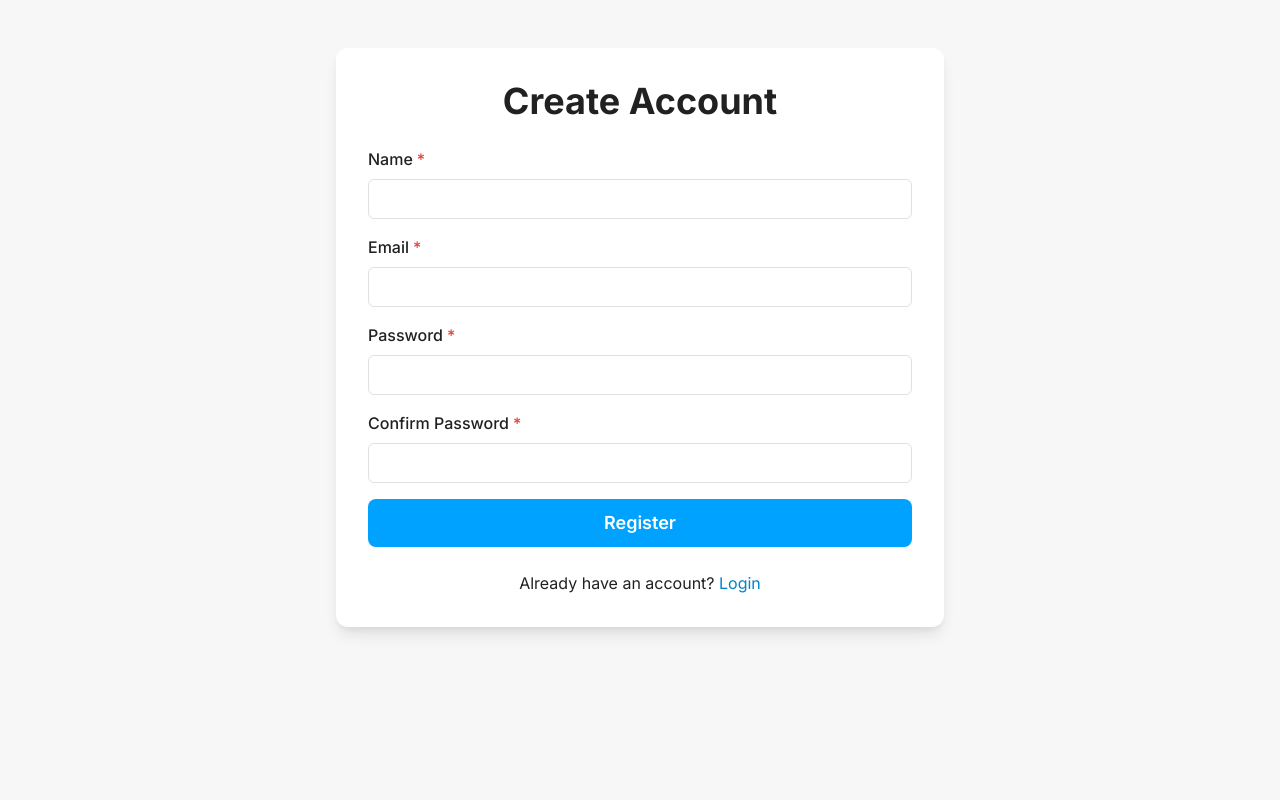
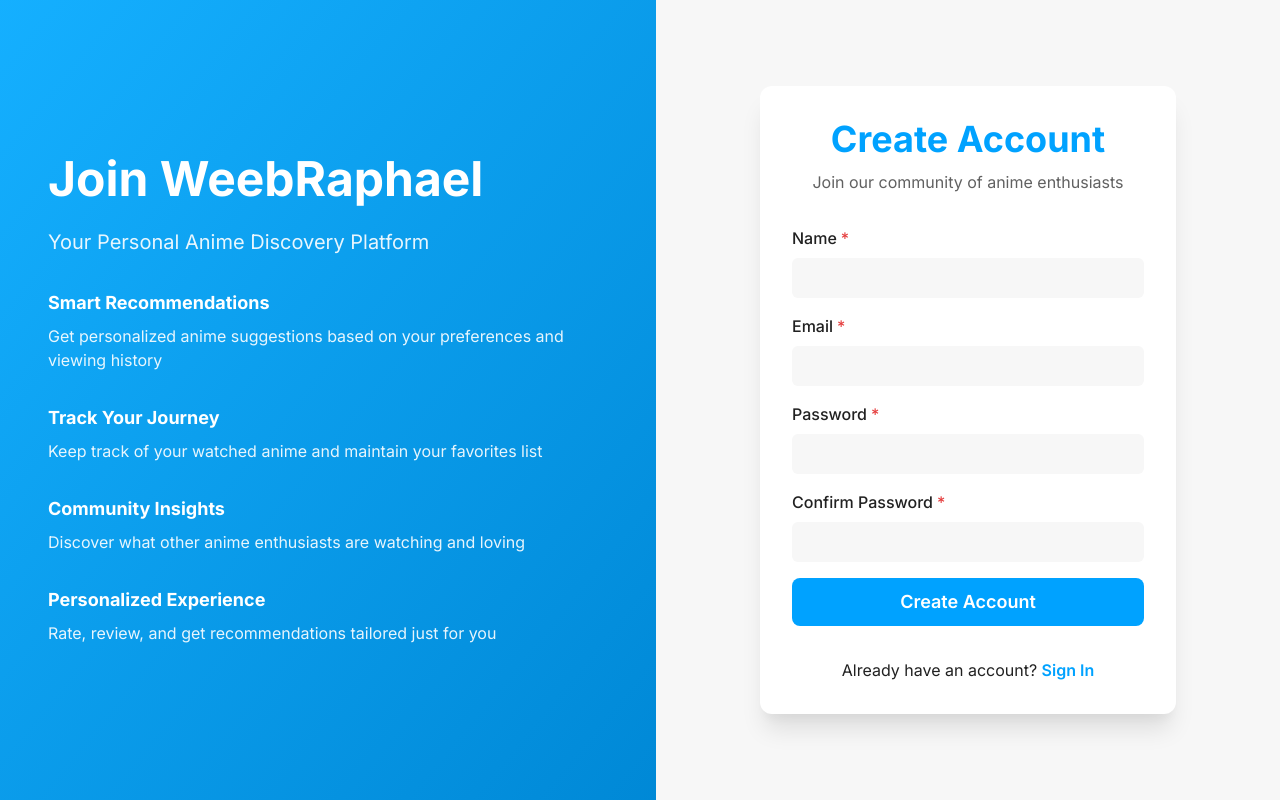
Before and after one commit to Ccleveland09ner/weebRaphael, a React (Vite) app in the folder frontend/: page /register in a window 1280 px wide. Built offline with nearby package versions, Linux system fonts and the light colour scheme; no server answers.

Commit message:
Update login and register pages for consistent layout

```diff
--- a/frontend/src/pages/Login.tsx
+++ b/frontend/src/pages/Login.tsx
@@ -1,4 +1,4 @@
-import { Box, Container, Heading, VStack, FormControl, FormLabel, Input, Button, Text, Link, Flex, Image, useColorModeValue } from '@chakra-ui/react';
+import { Box, Container, Heading, VStack, FormControl, FormLabel, Input, Button, Text, Link, Flex, useColorModeValue } from '@chakra-ui/react';
 import { Link as RouterLink, useNavigate } from 'react-router-dom';
 import { useState } from 'react';
 import { useAuthStore } from '../store/authStore';
@@ -69,7 +69,7 @@
           </VStack>
         </Box>
 
-        {/* Background pattern */}
+        {/* Background gradient */}
         <Box
           position="absolute"
           top="0"
@@ -85,7 +85,8 @@
       {/* Right side - Login Form */}
       <Box flex="1" p={8} display="flex" alignItems="center">
         <Container maxW="md">
-          <VStack spacing={8} bg="white" p={8} borderRadius="xl" shadow="xl">
+          <Box bg="white" p={8} borderRadius="xl" shadow="xl" w="full">
+            <VStack spacing={8}>
               <VStack spacing={2} textAlign="center" w="full">
                 <Heading color="brand.500">Sign In</Heading>
                 <Text color="gray.600">
@@ -182,6 +183,7 @@
                 </Link>
               </Text>
             </VStack>
+          </Box>
         </Container>
       </Box>
     </Flex>
--- a/frontend/src/pages/Register.tsx
+++ b/frontend/src/pages/Register.tsx
@@ -1,4 +1,4 @@
-import { Box, Container, Heading, VStack, FormControl, FormLabel, Input, Button, Text, Link } from '@chakra-ui/react';
+import { Box, Container, Heading, VStack, FormControl, FormLabel, Input, Button, Text, Link, Flex, useColorModeValue } from '@chakra-ui/react';
 import { Link as RouterLink, useNavigate } from 'react-router-dom';
 import { useState } from 'react';
 import { auth } from '../services/api';
@@ -44,18 +44,87 @@
   };
 
   return (
-    <Container maxW="container.sm" py={12}>
-      <Box bg="white" p={8} borderRadius="xl" shadow="lg">
-        <VStack spacing={6} align="stretch">
-          <Heading textAlign="center">Create Account</Heading>
+    <Flex minH="100vh" bg={useColorModeValue('gray.50', 'gray.900')}>
+      {/* Left side - Information */}
+      <Box
+        display={{ base: 'none', lg: 'flex' }}
+        flex="1"
+        bg="brand.500"
+        color="white"
+        p={12}
+        flexDirection="column"
+        justifyContent="center"
+        position="relative"
+        overflow="hidden"
+      >
+        <Box position="relative" zIndex="1">
+          <Heading size="2xl" mb={6}>
+            Join WeebRaphael
+          </Heading>
+          <Text fontSize="xl" mb={8} opacity={0.9}>
+            Your Personal Anime Discovery Platform
+          </Text>
+
+          <VStack spacing={8} align="flex-start">
+            <Feature
+              title="Smart Recommendations"
+              description="Get personalized anime suggestions based on your preferences and viewing history"
+            />
+            <Feature
+              title="Track Your Journey"
+              description="Keep track of your watched anime and maintain your favorites list"
+            />
+            <Feature
+              title="Community Insights"
+              description="Discover what other anime enthusiasts are watching and loving"
+            />
+            <Feature
+              title="Personalized Experience"
+              description="Rate, review, and get recommendations tailored just for you"
+            />
+          </VStack>
+        </Box>
+
+        {/* Background gradient */}
+        <Box
+          position="absolute"
+          top="0"
+          left="0"
+          right="0"
+          bottom="0"
+          bgGradient="linear(to-br, brand.400, brand.600)"
+          opacity="0.8"
+          zIndex="0"
+        />
+      </Box>
+
+      {/* Right side - Register Form */}
+      <Box flex="1" p={8} display="flex" alignItems="center">
+        <Container maxW="md">
+          <Box bg="white" p={8} borderRadius="xl" shadow="xl" w="full">
+            <VStack spacing={8}>
+              <VStack spacing={2} textAlign="center" w="full">
+                <Heading color="brand.500">Create Account</Heading>
+                <Text color="gray.600">
+                  Join our community of anime enthusiasts
+                </Text>
+              </VStack>
 
               {error && (
-            <Text color="red.500" textAlign="center">
+                <Text
+                  color="red.500"
+                  w="full"
+                  textAlign="center"
+                  bg="red.50"
+                  p={3}
+                  rounded="md"
+                  fontSize="sm"
+                >
                   {error}
                 </Text>
               )}
 
-          <Box as="form" onSubmit={handleSubmit}>
+              <Box as="form" onSubmit={handleSubmit} w="full">
                 <VStack spacing={4}>
                   <FormControl isRequired>
                     <FormLabel>Name</FormLabel>
@@ -63,6 +132,16 @@
                       name="name"
                       value={formData.name}
                       onChange={handleChange}
+                      bg="gray.50"
+                      border="2px solid"
+                      borderColor="transparent"
+                      _focus={{
+                        bg: 'white',
+                        borderColor: 'brand.500',
+                      }}
+                      _hover={{
+                        bg: 'gray.100',
+                      }}
                     />
                   </FormControl>
 
@@ -73,6 +152,16 @@
                       name="email"
                       value={formData.email}
                       onChange={handleChange}
+                      bg="gray.50"
+                      border="2px solid"
+                      borderColor="transparent"
+                      _focus={{
+                        bg: 'white',
+                        borderColor: 'brand.500',
+                      }}
+                      _hover={{
+                        bg: 'gray.100',
+                      }}
                     />
                   </FormControl>
 
@@ -83,6 +172,16 @@
                       name="password"
                       value={formData.password}
                       onChange={handleChange}
+                      bg="gray.50"
+                      border="2px solid"
+                      borderColor="transparent"
+                      _focus={{
+                        bg: 'white',
+                        borderColor: 'brand.500',
+                      }}
+                      _hover={{
+                        bg: 'gray.100',
+                      }}
                     />
                   </FormControl>
 
@@ -93,6 +192,16 @@
                       name="confirmPassword"
                       value={formData.confirmPassword}
                       onChange={handleChange}
+                      bg="gray.50"
+                      border="2px solid"
+                      borderColor="transparent"
+                      _focus={{
+                        bg: 'white',
+                        borderColor: 'brand.500',
+                      }}
+                      _hover={{
+                        bg: 'gray.100',
+                      }}
                     />
                   </FormControl>
 
@@ -102,20 +211,51 @@
                     size="lg"
                     width="full"
                     isLoading={isLoading}
+                    _hover={{
+                      transform: 'translateY(-2px)',
+                      boxShadow: 'lg',
+                    }}
+                    _active={{
+                      transform: 'translateY(0)',
+                    }}
                   >
-                Register
+                    Create Account
                   </Button>
                 </VStack>
               </Box>
 
-          <Text textAlign="center">
+              <Text>
                 Already have an account?{' '}
-            <Link as={RouterLink} to="/login" color="brand.600">
-              Login
+                <Link
+                  as={RouterLink}
+                  to="/login"
+                  color="brand.500"
+                  fontWeight="semibold"
+                  _hover={{
+                    textDecoration: 'none',
+                    color: 'brand.600',
+                  }}
+                >
+                  Sign In
                 </Link>
               </Text>
             </VStack>
           </Box>
         </Container>
+      </Box>
+    </Flex>
   );
 }
+
+function Feature({ title, description }: { title: string; description: string }) {
+  return (
+    <Box>
+      <Text fontSize="lg" fontWeight="bold" mb={2}>
+        {title}
+      </Text>
+      <Text fontSize="md" opacity={0.9}>
+        {description}
+      </Text>
+    </Box>
+  );
+}
```
Lines whose indentation alone changed are shown as unchanged.
